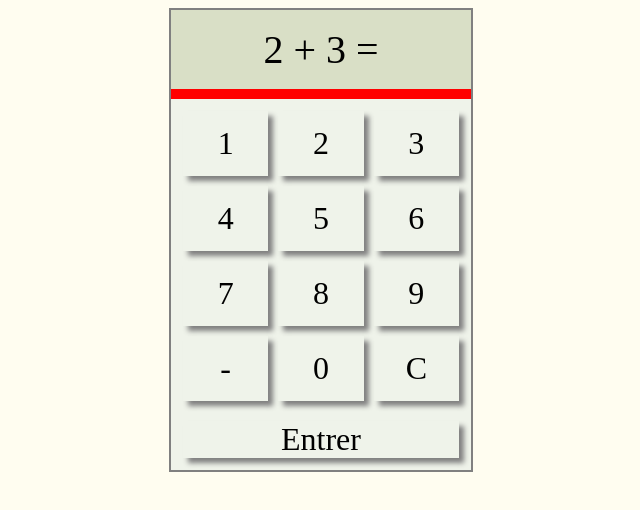
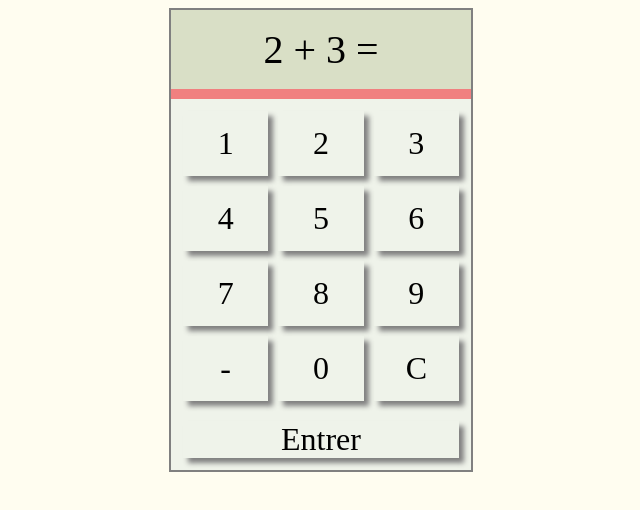
Before and after one commit to botlane-feeder/mental-calculation-gui, a SvelteKit app: page / in a window 1280 px wide. Shown: the top 510 px of the page, without its empty margins (319-959 px from the left). Built offline with nearby package versions, Linux system fonts and the light colour scheme.

Commit message:
ADD : Mise en place du compte à rebour visuel

```diff
--- /dev/null
+++ b/src/components/Countdown.svelte
@@ -0,0 +1,76 @@
+<script lang="ts">
+
+  let {startTrigger=$bindable(), pauseTrigger=$bindable(), resetTrigger=$bindable(), duration, end=$bindable()}:
+  {startTrigger:boolean, pauseTrigger:boolean, resetTrigger:boolean, duration:number, end:boolean} = $props();
+
+  let progress:number = $state(100);
+  let intervalId:number=0;
+
+  function startCountdown() {
+    // S'il y a déjà un décompte reset et relance
+    // if (intervalId!=0){
+      resetCountdown();
+    // }
+    // Lance un interval qui va diminuer la progression
+    intervalId = setInterval(() => {
+      if (progress > 0) {
+        progress -= 1;
+      } else {
+        clearInterval(intervalId);
+        intervalId = 0;
+        end=true;
+      }
+    }, duration/100);
+  }
+
+  function pauseCountdown() {
+    clearInterval(intervalId);
+    intervalId = 0;
+  }
+
+  function resetCountdown() {
+    progress = 100;
+    end=false;
+    clearInterval(intervalId);
+    intervalId = 0;
+  }
+
+  // Réagir aux changements des props
+  $effect(()=>{
+    if (startTrigger) {
+      startCountdown();
+      startTrigger = false;
+    }
+  });
+  $effect(()=>{
+    if (pauseTrigger) {
+      pauseCountdown();
+      pauseTrigger = false;
+    }
+  });
+  $effect(()=>{
+    if (resetTrigger) {
+      resetCountdown();
+      resetTrigger = false;
+    }
+  });
+</script>
+
+
+<div class="container">
+  <div class="progress-bar" style="width: {progress}%"></div>
+</div>
+
+<style>
+  .container{
+    width:100%;
+    margin:0;
+    padding:0;
+  }
+  .progress-bar{
+    width: 100%;
+    height: 10px;
+    background-color: lightcoral;
+    transition: width 0.03s linear;
+  }
+</style>
--- a/src/components/MentalCalculation.svelte
+++ b/src/components/MentalCalculation.svelte
@@ -1,6 +1,6 @@
 <script lang="ts">
   import Equation from "./Equation.svelte";
-  import Timer from "./Timer.svelte";
+  import Countdown from "./Countdown.svelte";
   import Keypad from "./Keypad.svelte";
 
   let response:number = $state(0);
@@ -15,16 +15,22 @@
   let wrongAnimating=$state(false);
   let idEquation:number = $state( sortEquation( equationArray.length-1 ) );
 
+  let startCountdown= $state(false);
+  let pauseCountdown= $state(false);
+  let resetCountdown= $state(false);
+  let timerEnding= $state(false);
+
   let equation:string = $derived(equationArray[idEquation]["equation"]);
 
   function verification(){
+    console.log("verification");
     if(equationArray[idEquation]["response"] == response){
       // Affichage vert
       winAnimation();
       // Nouvelle équation
       idEquation = sortEquation( equationArray.length );
-      console.log(idEquation);
       // Relance du chrono
+      startCountdown=true;
     }else{
       // Affichage rouge
       wrongAnimation();
@@ -48,14 +54,16 @@
   }
 </script>
 
-{#key winAnimating || wrongAnimating}
 <div class="container">
-  <Equation {equation} {response} {winAnimating} {wrongAnimating}/>
-  <Timer />
+  {#if timerEnding}
+    <div>FIN, Score : </div>
+  {/if}
+  {#key winAnimating || wrongAnimating}
+    <Equation {equation} {response} {winAnimating} {wrongAnimating}/>
+  {/key}
+  <Countdown bind:startTrigger={startCountdown} bind:pauseTrigger={pauseCountdown} bind:resetTrigger={resetCountdown} duration={3000} bind:end={timerEnding}/>
   <Keypad bind:response={response} {verification}/>
 </div>
-{/key}
-
 
 <style>
   .container{
--- a/src/components/Timer.svelte
+++ /dev/null
@@ -1,15 +0,0 @@
-<script lang="ts">
-
-</script>
-
-<div class="container">
-
-</div>
-
-<style>
-  .container{
-    width: 100%;
-    height:10px;
-    background-color:red;
-  }
-</style>
```
Also changed, not shown: 1 other file (tests, documents, lock files or other folders).
